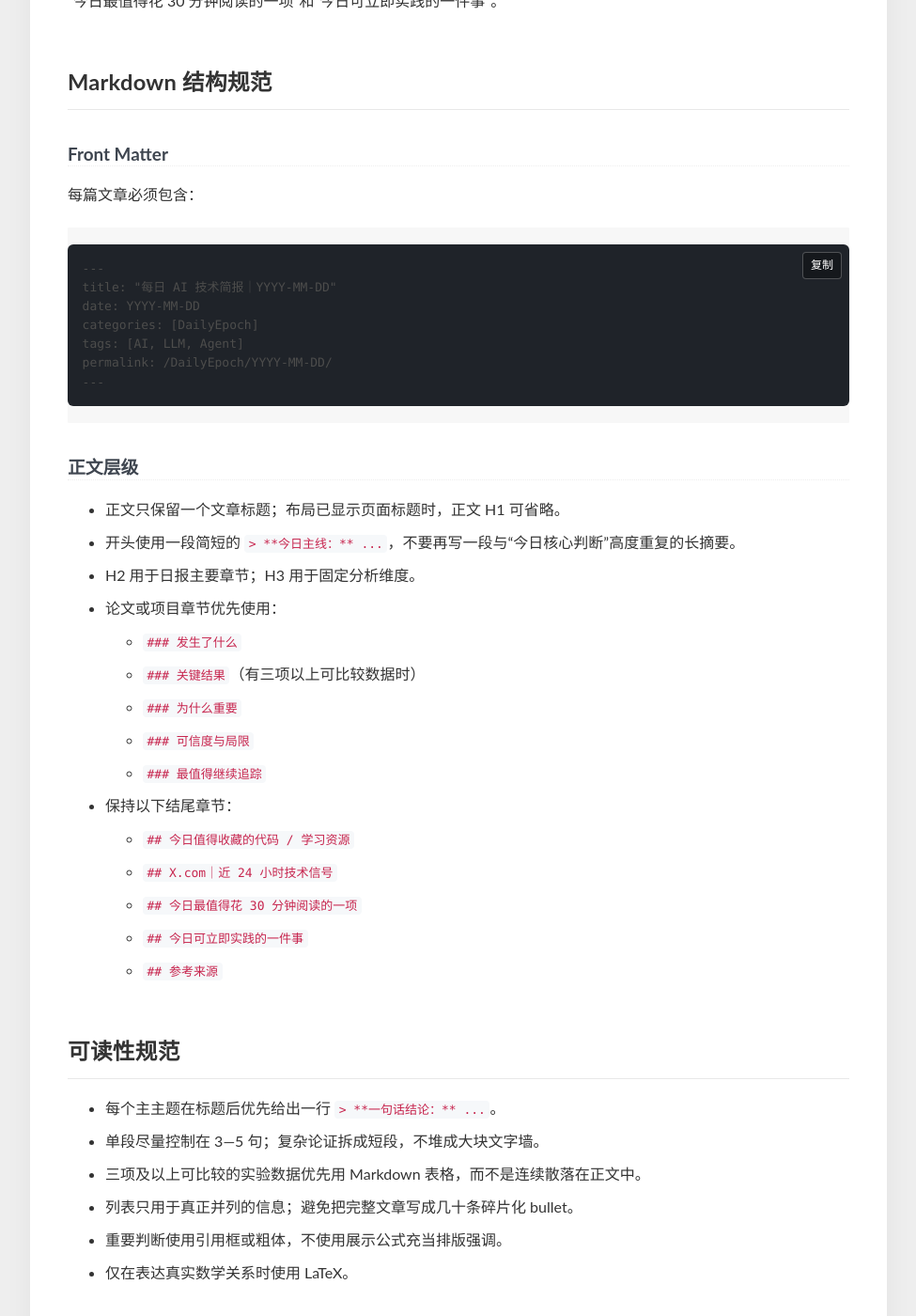
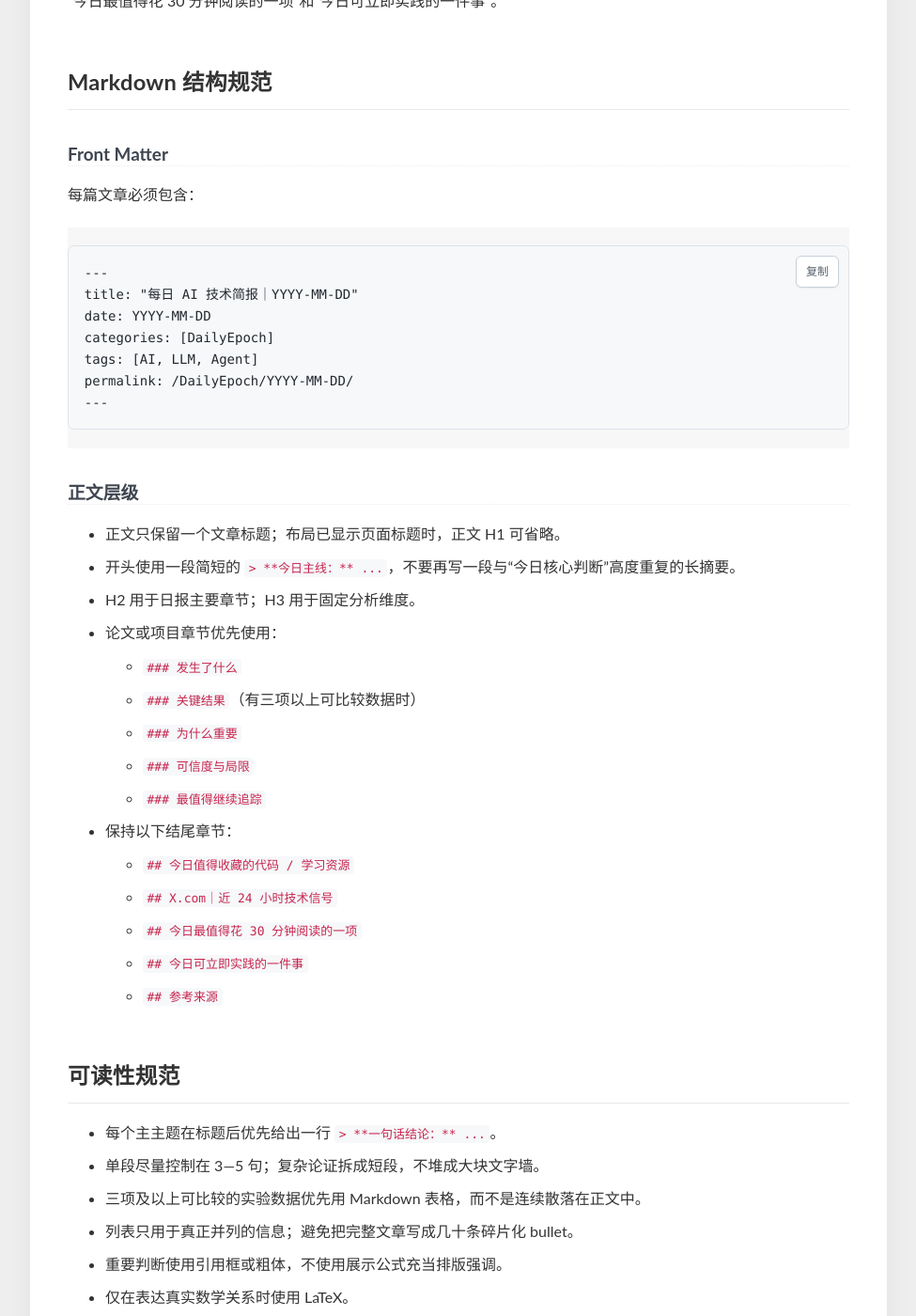
Before and after one commit to dawn2034/dawn2034.github.io, a Jekyll site: the page built from DailyEpoch/CONTENT_GUIDE.md, in a window 1280 px wide and 1400 px high, scrolled down 628 px. Shown: the whole window at 94% size, without its empty margins (286-1261 px from the left). Built offline with Jekyll 4.4.1, drawn with Linux system fonts in a browser that asks for light colours; our own code applies the rules of GitHub Pages for plain Markdown files.

Commit message:
Improve DailyEpoch code block contrast

```diff
--- a/_layouts/dailyepoch.html
+++ b/_layouts/dailyepoch.html
@@ -20,6 +20,63 @@
   <link rel="stylesheet" href="/lib/font-awesome/css/font-awesome.min.css?v=4.6.2">
   <link rel="stylesheet" href="/css/main.css">
   <link rel="stylesheet" href="/css/dailyepoch.css">
+  <style>
+    .dailyepoch-shell .post-body pre {
+      box-sizing: border-box;
+      padding: 1.15em 4.8em 1.15em 1.2em;
+      border: 1px solid #dfe3e8;
+      border-radius: 7px;
+      background: #f6f8fa;
+      color: #24292f;
+      font-size: 14px;
+      line-height: 1.65;
+      tab-size: 2;
+      -webkit-overflow-scrolling: touch;
+    }
+    .dailyepoch-shell .post-body pre code {
+      padding: 0;
+      background: transparent;
+      color: #24292f;
+      font-size: inherit;
+      line-height: inherit;
+      text-shadow: none;
+      white-space: pre;
+      word-break: normal;
+      overflow-wrap: normal;
+    }
+    .copy-code-button {
+      top: 10px;
+      right: 10px;
+      min-height: 34px;
+      border: 1px solid #c9d1d9;
+      border-radius: 6px;
+      padding: 5px 10px;
+      background: #fff;
+      color: #57606a;
+      box-shadow: 0 1px 2px rgba(27,31,36,.06);
+      line-height: 1.2;
+    }
+    .copy-code-button:hover,
+    .copy-code-button:focus {
+      border-color: #aeb7c2;
+      background: #eef1f4;
+      color: #24292f;
+    }
+    @media (max-width: 767px) {
+      .dailyepoch-shell .post-body pre {
+        margin-left: 0;
+        margin-right: 0;
+        padding: 1em 4.2em 1em 1em;
+        font-size: 13px;
+      }
+      .copy-code-button {
+        top: 8px;
+        right: 8px;
+        min-height: 32px;
+        padding: 5px 9px;
+      }
+    }
+  </style>
   <script>
     window.MathJax = {
       tex: { inlineMath: [['$', '$'], ['\\(', '\\)']], displayMath: [['$$', '$$'], ['\\[', '\\]']] },
```
